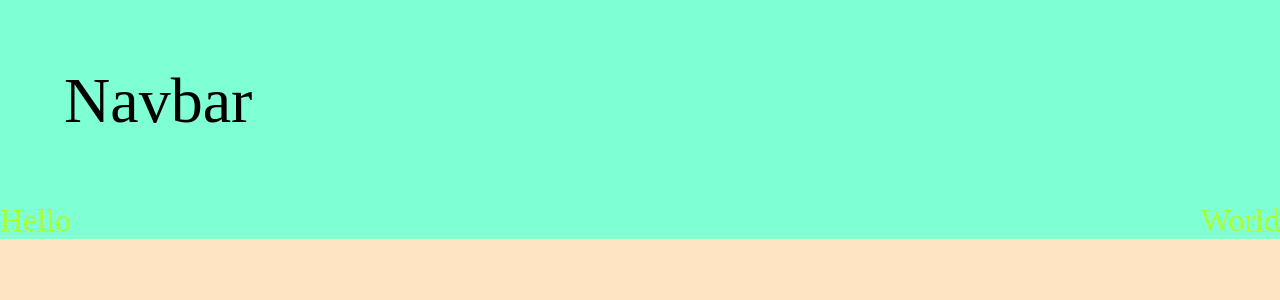
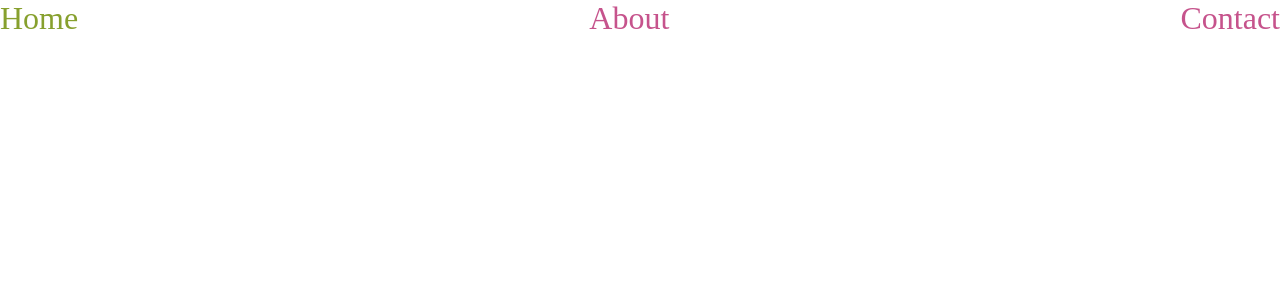
Before and after one commit to shaz1d/react-practice, a React (Vite) app: page / in a window 1280 px wide. Shown: the top 300 px of the page. Built offline with nearby package versions, Linux system fonts and the light colour scheme.

Commit message:
Added navbar and deleted some unsed scss files

```diff
--- a/src/App.jsx
+++ b/src/App.jsx
@@ -4,10 +4,6 @@ function App() {
   return (
     <div className="nav">
       <Navbar></Navbar>
-      <ul>
-        <li>Hello</li>
-        <li>World</li>
-      </ul>
     </div>
   );
 }
--- a/src/Components/Navbar/index.jsx
+++ b/src/Components/Navbar/index.jsx
@@ -1,7 +1,23 @@
 import React from "react";
 import "./navbar.scss";
 const Navbar = () => {
-  return <div className="navbar">Navbar</div>;
+  return (
+    <div className="navbar">
+      <nav>
+        <ul>
+          <li>
+            <a href="http://">Home</a>
+          </li>
+          <li>
+            <a href="http://">About</a>
+          </li>
+          <li>
+            <a href="http://">Contact</a>
+          </li>
+        </ul>
+      </nav>
+    </div>
+  );
 };
 
 export default Navbar;
--- a/src/Components/Navbar/navbar.scss
+++ b/src/Components/Navbar/navbar.scss
@@ -1,4 +1,20 @@
-.navbar{
-    font-size: 4rem;
-    padding: 4rem;
+@use "./../../Styles/variables.scss" as *;
+.navbar {
+  ul {
+    list-style: none;
+    display: flex;
+    justify-content: space-between;
+    li {
+      font-size: 2rem;
+
+      a {
+        text-decoration: none;
+        color: $primary-text-color;
+        transition: color 250ms ease-in-out;
+        &:hover {
+          color: rgb(135, 160, 46);
+        }
+      }
+    }
+  }
 }
--- a/src/Styles/index.scss
+++ b/src/Styles/index.scss
@@ -3,18 +3,3 @@
     padding: 0;
     box-sizing: border-box;
 }
-body{
-    background-color: bisque;
-}
-.nav{
-    background-color: aquamarine;
-    ul{
-        list-style: none;
-        display: flex;
-        justify-content: space-between;
-        li{
-            font-size: 2rem;
-            color: greenyellow;
-        }
-    }
-}
--- a/src/Styles/variables.scss
+++ b/src/Styles/variables.scss
@@ -0,0 +1 @@
+$primary-text-color: #c6538c;
```
